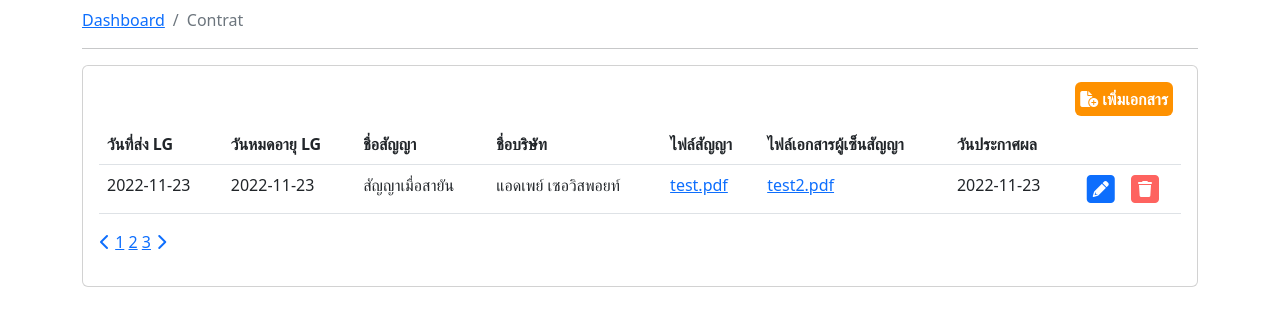
After one commit to aungsuthon-ph-62/Addpay_project, a PHP site: template view/dashboard/contract.php in a window 1280 px wide. The commit adds this page. Shown: the top 326 px of the page. Run offline with PHP 8.4, Linux system fonts and the light colour scheme; the template is opened without the code that fills it, so the values that code supplies are empty; some libraries are stand-ins or nearby versions.

Commit message:
contract /add/edit/del

```diff
--- a/view/dashboard.php
+++ b/view/dashboard.php
@@ -70,7 +70,7 @@ include 'layout/dashboardNav.php';
             <hr>
             <?php
 
-                include 'dashboard/profile.php';
+                include 'dashboard/contract.php';
             ?>
 
         </main>
--- /dev/null
+++ b/view/dashboard/contract.php
@@ -0,0 +1,147 @@
+<script>
+$(document).ready(function() {
+
+    $('.contracteditModal').on('click', function() {
+
+        $('#contracteditModal').modal('show');
+
+        $tr = $(this).closest('tr');
+
+        var data = $tr.children("td").map(function() {
+            return $(this).text();
+        }).get();
+
+        console.log(data);
+
+        $('#ide').val(data[0]);
+        $('#lgd').val(data[1]);
+        $('#lge').val(data[2]);
+        $('#conname').val(data[3]);
+        $('#comname').val(data[4]);
+        $('#ann').val(data[7]);
+    });
+    $('.contractdeleteModal').on('click', function() {
+
+        $('#contractdeleteModal').modal('show');
+
+        $tr = $(this).closest('tr');
+
+        var data = $tr.children("td").map(function() {
+            return $(this).text();
+        }).get();
+
+        console.log(data);
+
+        $('#idd').val(data[0]);
+        $('#connamed').val(data[3]);
+    });
+});
+</script>
+<style>
+.table a.table-link {
+    text-decoration: none;
+}
+
+.table a.table-link:hover {
+    color: #2aa493;
+}
+
+.table a.table-link.danger {
+    text-decoration: none;
+    color: #fe635f;
+}
+
+.table a.table-link.danger:hover {
+    color: #dd504c;
+}
+
+.hidden {
+    display: none;
+    visibility: hidden;
+}
+</style>
+<div class="container">
+    <div class="main-body">
+        <nav aria-label="breadcrumb" class="main-breadcrumb mt-2">
+            <ol class="breadcrumb">
+                <li class="breadcrumb-item"><a href="#">Dashboard</a></li>
+                <li class="breadcrumb-item active" aria-current="page">Contrat</li>
+            </ol>
+        </nav>
+        <hr>
+        <div class="row gutters-md">
+            <div class="col-md-12">
+                <div class="card mb-3">
+                    <div class="card-body">
+                        <div class="d-flex justify-content-end me-2 mb-2">
+                            <button type="button" class="btn p-1  text-white" data-bs-toggle="modal"
+                                data-bs-target="#contractaddModal" style="background-color:#FE9100 ;"><i
+                                    class="fa-solid fa-file-circle-plus">&nbsp;เพิ่มเอกสาร</i></button>
+                        </div>
+                        <div class=" row">
+                            <div class="col-lg-12">
+                                <div class="main-box clearfix">
+                                    <div class="table-responsive">
+                                        <table class="table">
+                                            <thead>
+                                                <tr>
+                                                    <th class="hidden"><span>id</span></th>
+                                                    <th><span>วันที่ส่ง LG</span></th>
+                                                    <th><span>วันหมดอายุ LG</span></th>
+                                                    <th><span>ชื่อสัญญา</span></th>
+                                                    <th><span>ชื่อบริษัท</span></th>
+                                                    <th><span>ไฟล์สัญญา</span></th>
+                                                    <th><span>ไฟล์เอกสารผู้เซ็นสัญญา</span></th>
+                                                    <th><span>วันประกาศผล</span></th>
+                                                    <th>&nbsp;</th>
+                                                </tr>
+                                            </thead>
+                                            <tbody>
+                                                <tr>
+                                                    <td class="hidden">12</td>
+                                                    <td><?=date("Y-m-d");?></td>
+                                                    <td><?=date("Y-m-d");?></td>
+                                                    <td>สัญญาเมื่อสายัน</td>
+                                                    <td>แอดเพย์ เซอวิสพอยท์</td>
+                                                    <td><a href="#">test.pdf</a></td>
+                                                    <td><a href="#">test2.pdf</a></td>
+                                                    <td><?=date("Y-m-d");?></td>
+                                                    <td style="width: 10%;">
+                                                        <a class="table-link contracteditModal">
+                                                            <span class="fa-stack">
+                                                                <i class="fa fa-square fa-stack-2x"></i>
+                                                                <i class="fa fa-pencil fa-stack-1x fa-inverse"></i>
+                                                            </span>
+                                                        </a>
+                                                        <a class="table-link danger contractdeleteModal">
+                                                            <span class="fa-stack">
+                                                                <i class="fa fa-square fa-stack-2x"></i>
+                                                                <i class="fa fa-trash fa-stack-1x fa-inverse"></i>
+                                                            </span>
+                                                        </a>
+                                                    </td>
+                                                </tr>
+                                            </tbody>
+                                        </table>
+                                    </div>
+                                    <ul class="pagination pull-right">
+                                        <li><a href="#"><i class="fa fa-chevron-left"></i></a></li>
+                                        <li>&nbsp;</li>
+                                        <li><a href="#">1</a></li>
+                                        <li>&nbsp;</li>
+                                        <li><a href="#">2</a></li>
+                                        <li>&nbsp;</li>
+                                        <li><a href="#">3</a></li>
+                                        <li>&nbsp;</li>
+                                        <li><a href="#"><i class="fa fa-chevron-right"></i></a></li>
+                                    </ul>
+                                </div>
+                            </div>
+                        </div>
+                    </div>
+                </div>
+            </div>
+        </div>
+    </div>
+</div>
+<?php require("contractmodal.php");?>
--- /dev/null
+++ b/view/dashboard/contractmodal.php
@@ -0,0 +1,118 @@
+<div class="modal fade" id="contractaddModal" tabindex="-1" aria-labelledby="contractaddModalLabel" aria-hidden="true">
+    <div class="modal-dialog">
+        <div class="modal-content">
+            <div class="modal-header">
+                <h5 class="modal-title" id="contractaddModalLabel">Upload Contrat</h5>
+            </div>
+            <div class="modal-body">
+                <form class="row" id="" method="post" action="" enctype="multipart/form-data">
+                    <input type="hidden" name="" value="">
+                    <div class="col-md-6 mb-2">
+                        <label class="form-label">วันที่ส่ง LG</label>
+                        <input type="date" class="form-control form-control-sm" name="">
+                    </div>
+                    <div class="col-md-6 mb-2">
+                        <label class="form-label">วันหมดอายุ LG</label>
+                        <input type="date" class="form-control form-control-sm" name="">
+                    </div>
+                    <div class="col-md-6 mb-2">
+                        <label class="form-label">ชื่อบริษัท</label>
+                        <input type="text" class="form-control form-control-sm" name="" placeholder="ชื่อบริษัท">
+                    </div>
+                    <div class="col-md-6 mb-2">
+                        <label class="form-label">ชื่อสัญญา</label>
+                        <input type="text" class="form-control form-control-sm" name="" placeholder="ชื่อสัญญา">
+                    </div>
+                    <div class="col-md-6 mb-2">
+                        <label class="form-label">ไฟล์สัญญา</label>
+                        <input type="file" class="form-control form-control-sm " id="" name="" />
+                    </div>
+                    <div class="col-md-6 mb-2">
+                        <label class="form-label">ไฟล์เอกสารผู้เซ็นสัญญา</label>
+                        <input type="file" class="form-control form-control-sm " id="" name="" />
+                    </div>
+                    <div class="col-md-12 mb-3">
+                        <label class="form-label">วันประกาศผล</label>
+                        <input type="date" class="form-control form-control-sm" name="">
+                    </div>
+                    <div class=" modal-footer">
+                        <button type="button" class="btn btn-secondary" data-bs-dismiss="modal">Close</button>
+                        <button class="btn btn-primary" type="submit" name="submit">Save</button>
+                    </div>
+                </form>
+            </div>
+
+        </div>
+    </div>
+</div>
+<div class="modal fade" id="contracteditModal" tabindex="-1" aria-labelledby="contracteditModalLabel"
+    aria-hidden="true">
+    <div class="modal-dialog">
+        <div class="modal-content">
+            <div class="modal-header">
+                <h5 class="modal-title" id="contracteditModalLabel">Edit Contrat</h5>
+            </div>
+            <div class="modal-body">
+                <form class="row" id="" method="post" action="" enctype="multipart/form-data">
+                    <input type="hidden" name="ide" id="ide">
+                    <div class="col-md-6 mb-2">
+                        <label class="form-label">วันที่ส่ง LG</label>
+                        <input type="text" class="form-control form-control-sm" id="lgd" name="lgd">
+                    </div>
+                    <div class="col-md-6 mb-2">
+                        <label class="form-label">วันหมดอายุ LG</label>
+                        <input type="text" class="form-control form-control-sm" id="lge" name="lge">
+                    </div>
+                    <div class="col-md-12 mb-2">
+                        <label class="form-label">ชื่อบริษัท</label>
+                        <input type="text" class="form-control form-control-sm" id="comname" name="comname">
+                    </div>
+                    <div class="col-md-12 mb-2">
+                        <label class="form-label">ชื่อสัญญา</label>
+                        <input type="text" class="form-control form-control-sm" id="conname" name="conname">
+                    </div>
+                    <div class="col-md-6 mb-2">
+                        <label class="form-label">ไฟล์สัญญา</label>
+                        <input type="file" class="form-control form-control-sm " id="filecon" name="filecon" />
+                    </div>
+                    <div class="col-md-6 mb-2">
+                        <label class="form-label">ไฟล์เอกสารผู้เซ็นสัญญา</label>
+                        <input type="file" class="form-control form-control-sm " id="filedoc" name="filedoc" />
+                    </div>
+                    <div class="col-md-12 mb-3">
+                        <label class="form-label">วันประกาศผล</label>
+                        <input type="date" class="form-control form-control-sm" id="ann" name="ann">
+                    </div>
+                    <div class=" modal-footer">
+                        <button type="button" class="btn btn-secondary" data-bs-dismiss="modal">Close</button>
+                        <button class="btn btn-primary" type="submit" name="submit">Save</button>
+                    </div>
+                </form>
+            </div>
+
+        </div>
+    </div>
+</div>
+<div class="modal fade" id="contractdeleteModal" tabindex="-1" aria-labelledby="contractdeleteModalLabel"
+    aria-hidden="true">
+    <div class="modal-dialog">
+        <div class="modal-content">
+            <div class="modal-header">
+                <h5 class="modal-title" id="contractdeleteModalLabel" style="color: black;">ลบข้อมูลสัญญา?</h5>
+            </div>
+            <div class="modal-body">
+                <form class="row" id="" method="post" action="">
+                    <input type="hidden" name="ide" id="ide">
+                    <div class="col-md-12 mb-2">
+                        <label class="form-label">ชื่อสัญญา</label>
+                        <input type="text" class="form-control form-control-sm" id="connamed" name="connamed"
+                            disabled="true">
+                    </div>
+                    <div class=" modal-footer">
+                        <button type="button" class="btn btn-secondary" data-bs-dismiss="modal">Close</button>
+                        <button class="btn btn-danger" type="submit" name="submit">Confirm</button>
+                    </div>
+                </form>
+            </div>
+        </div>
+    </div>
```
